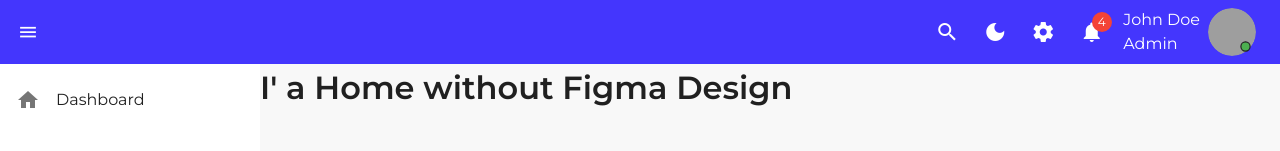
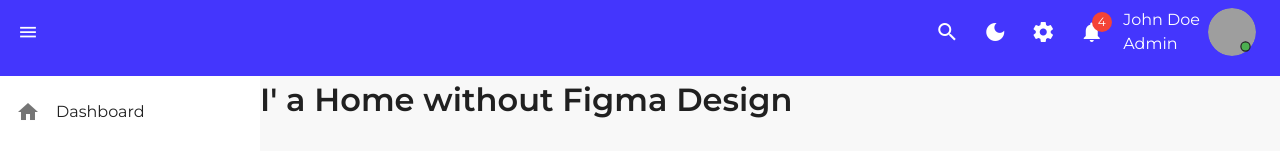
Before and after one commit to matiassemelman/edmachinachallenge, a Vue app: page / in a window 1280 px wide. Shown: the top 151 px of the page. Built offline with nearby package versions, Linux system fonts and the light colour scheme; grey boxes are pictures that could not be loaded.

Commit message:
Removing changes

```diff
--- a/src/components/TopBar.vue
+++ b/src/components/TopBar.vue
@@ -1,5 +1,5 @@
 <template>
-  <v-app-bar app color="primary" dark flat>
+  <v-app-bar color="primary" dark flat>
     <v-btn icon>
       <v-icon size="21">mdi-menu</v-icon>
     </v-btn>
@@ -102,7 +102,7 @@
   name: "TopBar",
 
   data: () => ({
-    notifications: 4
+    notifications: 4,
   }),
 };
 </script>
```
